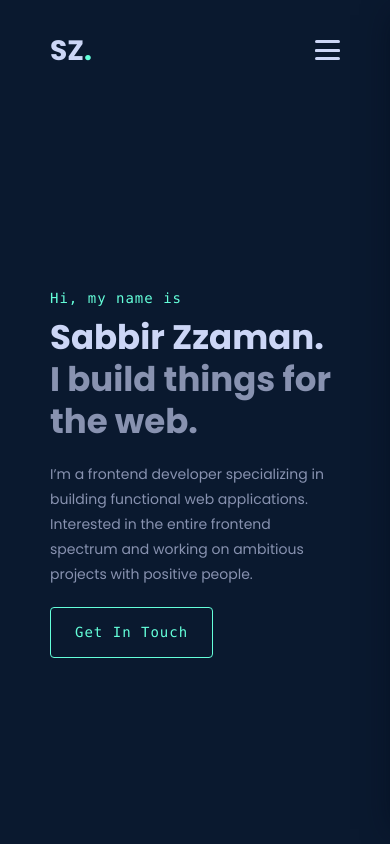
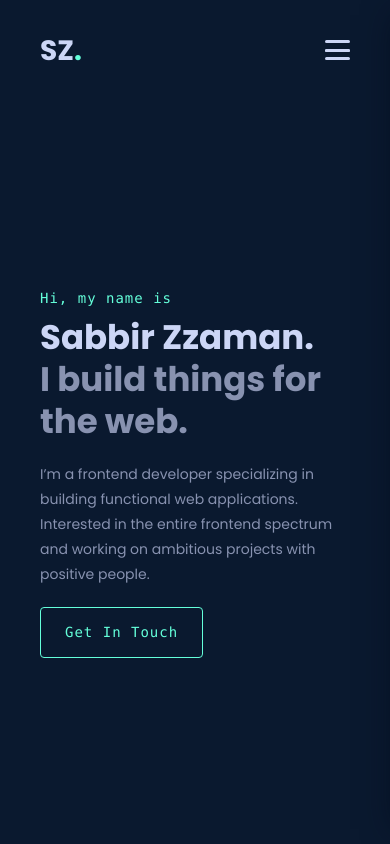
Before and after one commit to sabbirzzaman/sabbir-zzaman, a React (Create React App) app: page / in a window 390 px wide. Shown: the top 844 px of the page. Built offline with nearby package versions, Linux system fonts and the light colour scheme.

Commit message:
page padding adjust

```diff
--- a/src/App.css
+++ b/src/App.css
@@ -237,6 +237,10 @@ a,
         padding: 0;
     }
 
+    .pageContainer {
+        padding: 0px 40px;
+    }
+
     .container {
         max-width: 325px;
     }
```
